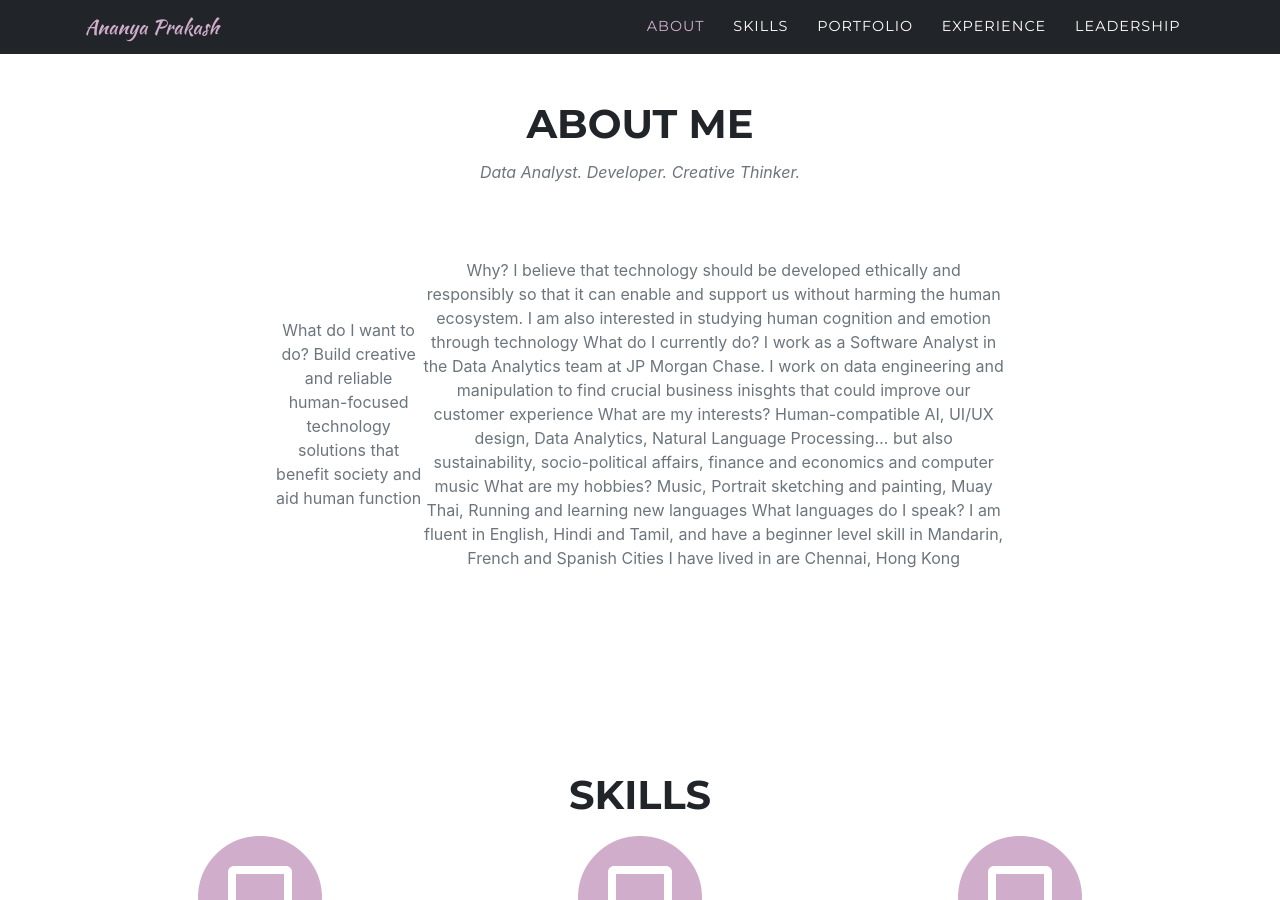
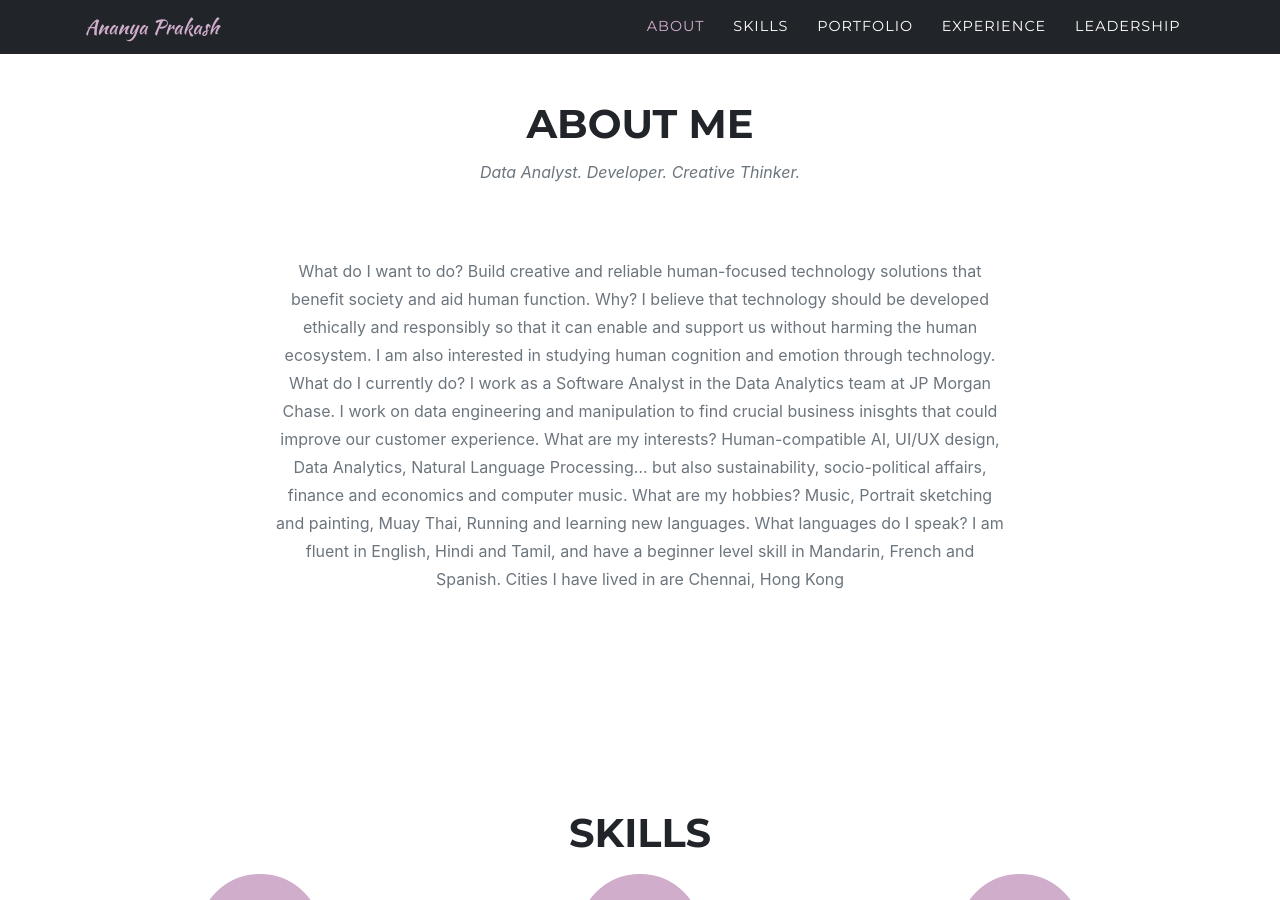
Before and after one commit to ananyaprakash/ananyaprakash.github.io, a Jekyll site: the page built from index.md, in a window 1280 px wide and 900 px high, scrolled down 695 px. Built offline with Jekyll 4.4.1, drawn with Linux system fonts in a browser that asks for light colours; some web fonts are replaced.

Commit message:
fixed about me

```diff
--- a/_data/sitetext.yml
+++ b/_data/sitetext.yml
@@ -102,14 +102,13 @@ en: &DEFAULT_EN
   about:
     title: "About Me"
     text: "Data Analyst. Developer. Creative Thinker."
-    body: "What do I want to do? Build creative and reliable human-focused technology solutions that benefit society and aid human function
-     |
-    Why? I believe that technology should be developed ethically and responsibly so that it can enable and support us without harming the human ecosystem. I am also interested in studying human cognition and emotion through technology
-    What do I currently do? I work as a Software Analyst in the Data Analytics team at JP Morgan Chase. I work on data engineering and manipulation to find crucial business inisghts that could improve our customer experience
-    What are my interests? Human-compatible AI, UI/UX design, Data Analytics, Natural Language Processing... but also sustainability, socio-political affairs, finance and economics and computer music
-    What are my hobbies?  Music, Portrait sketching and painting, Muay Thai, Running and learning new languages
-    What languages do I speak? I am fluent in English, Hindi and Tamil, and have a beginner level skill in Mandarin, French and Spanish
-    Cities I have lived in are Chennai, Hong Kong"
+    body: "What do I want to do? Build creative and reliable human-focused technology solutions that benefit society and aid human function.
+    Why? I believe that technology should be developed ethically and responsibly so that it can enable and support us without harming the human ecosystem. I am also interested in studying human cognition and emotion through technology.
+    What do I currently do? I work as a Software Analyst in the Data Analytics team at JP Morgan Chase. I work on data engineering and manipulation to find crucial business inisghts that could improve our customer experience.
+    What are my interests? Human-compatible AI, UI/UX design, Data Analytics, Natural Language Processing... but also sustainability, socio-political affairs, finance and economics and computer music.
+    What are my hobbies?  Music, Portrait sketching and painting, Muay Thai, Running and learning new languages.
+    What languages do I speak? I am fluent in English, Hindi and Tamil, and have a beginner level skill in Mandarin, French and Spanish.
+    Cities I have lived in are Chennai, Hong Kong "
 
   # clients:
   #   section: clients
```
